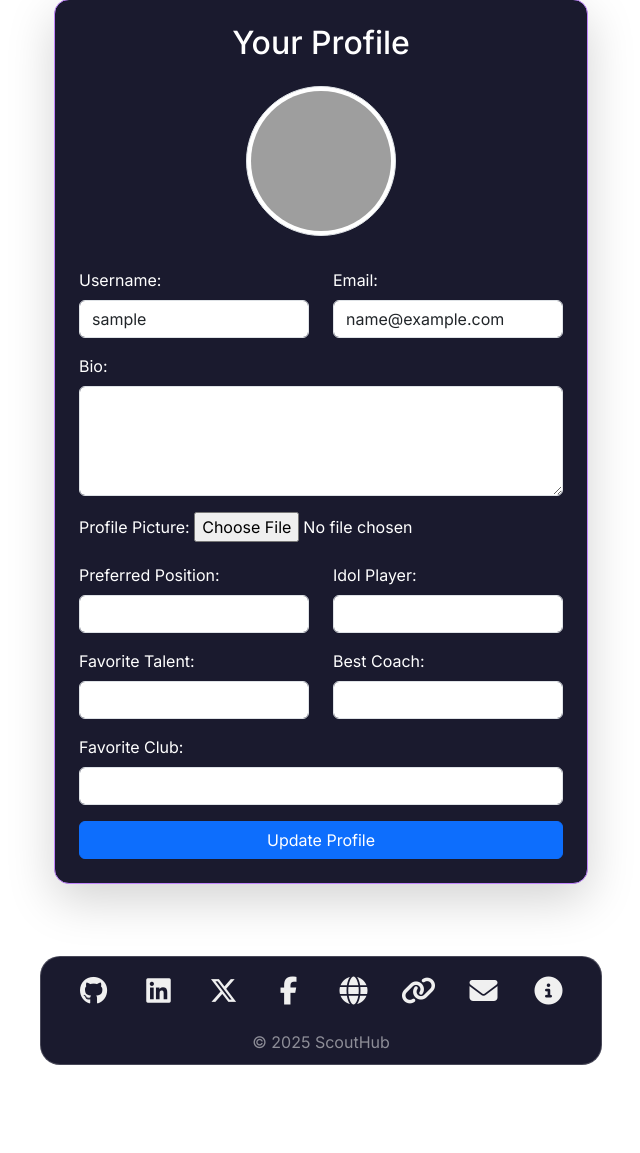
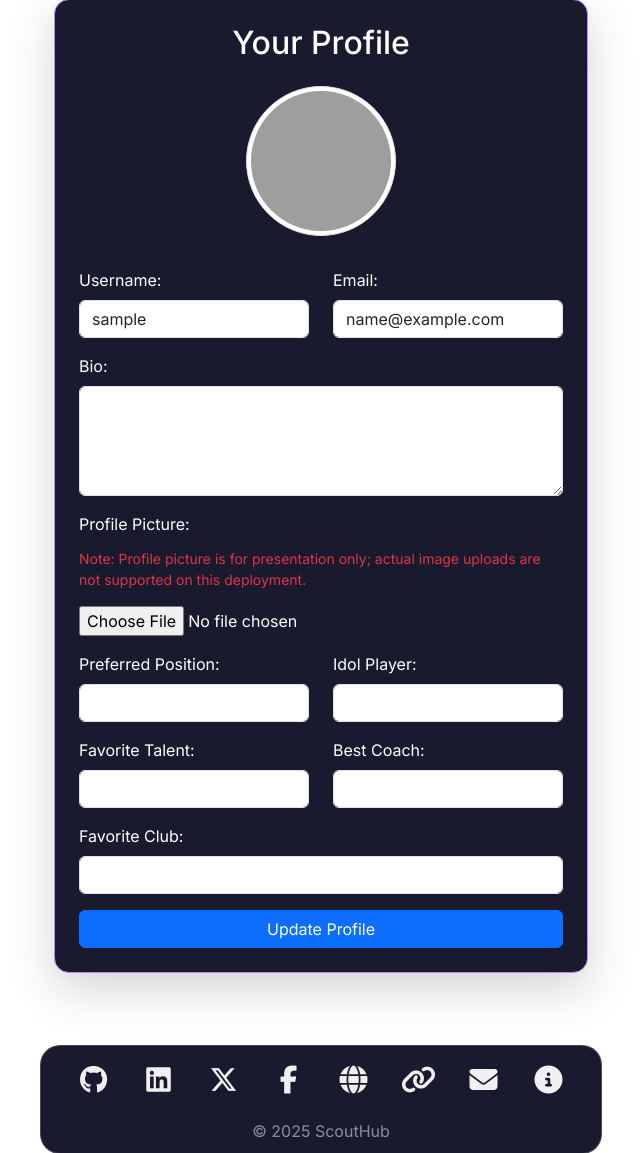
Before and after one commit to Tarik-Box/ScoutHub, a Django app: page /accounts/profile/ in a window 1280 px wide. Shown: the part 198-1351 px from the top of the page, without its empty margins (319-959 px from the left). Before the commit the page ends 1263 px from the top, so only its background shows below. Run offline with Django 5.2, Linux system fonts and the light colour scheme; the visitor is signed in with stand-in values (Sample User, id 1); grey boxes are pictures that could not be loaded.

Commit message:
Docs: Improve README.md grammar and clarity; Add note for profile picture upload in profile.html

```diff
--- a/accounts/templates/accounts/profile.html
+++ b/accounts/templates/accounts/profile.html
@@ -65,6 +65,7 @@
 
                     <div class="mb-3">
                         <label for="{{ profile_form.profile_picture.id_for_label }}" class="form-label">Profile Picture:</label>
+                        <p class="form-text text-danger">Note: Profile picture is for presentation only; actual image uploads are not supported on this deployment.</p>
                         {{ profile_form.profile_picture }}
                         {% if profile_form.profile_picture.errors %}
                             <div class="text-danger">
```
Also changed, not shown: README.md.
